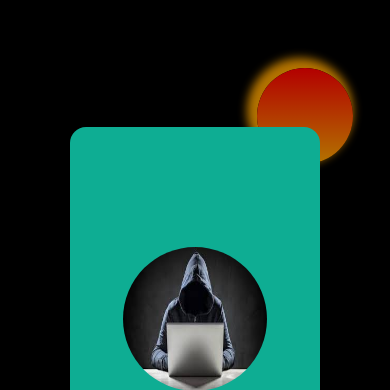
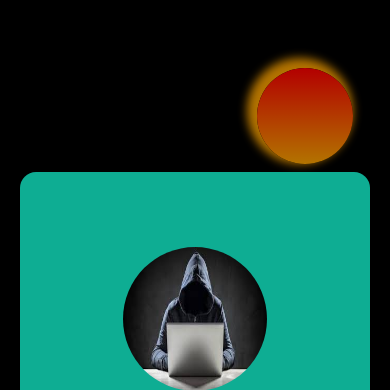
Before and after one commit to Krish-Raj-Mittal/Share-My-Profile, a plain HTML site: page index.html in a window 390 px wide. Shown: the top 390 px of the page. Drawn offline with Linux system fonts and the light colour scheme.

Commit message:
made more responsive & functional for moblie on (30  October 2024)

```diff
--- a/style.css
+++ b/style.css
@@ -234,9 +234,10 @@ a i{
 }
 
 @media(max-width:850px) {
+
     .card-wrapper{
-        max-width:250px;
-        width: 300px;
+        width: 350px;
+        height: 500px;
     }
     .bottom-group{
         flex-direction: column;
```
